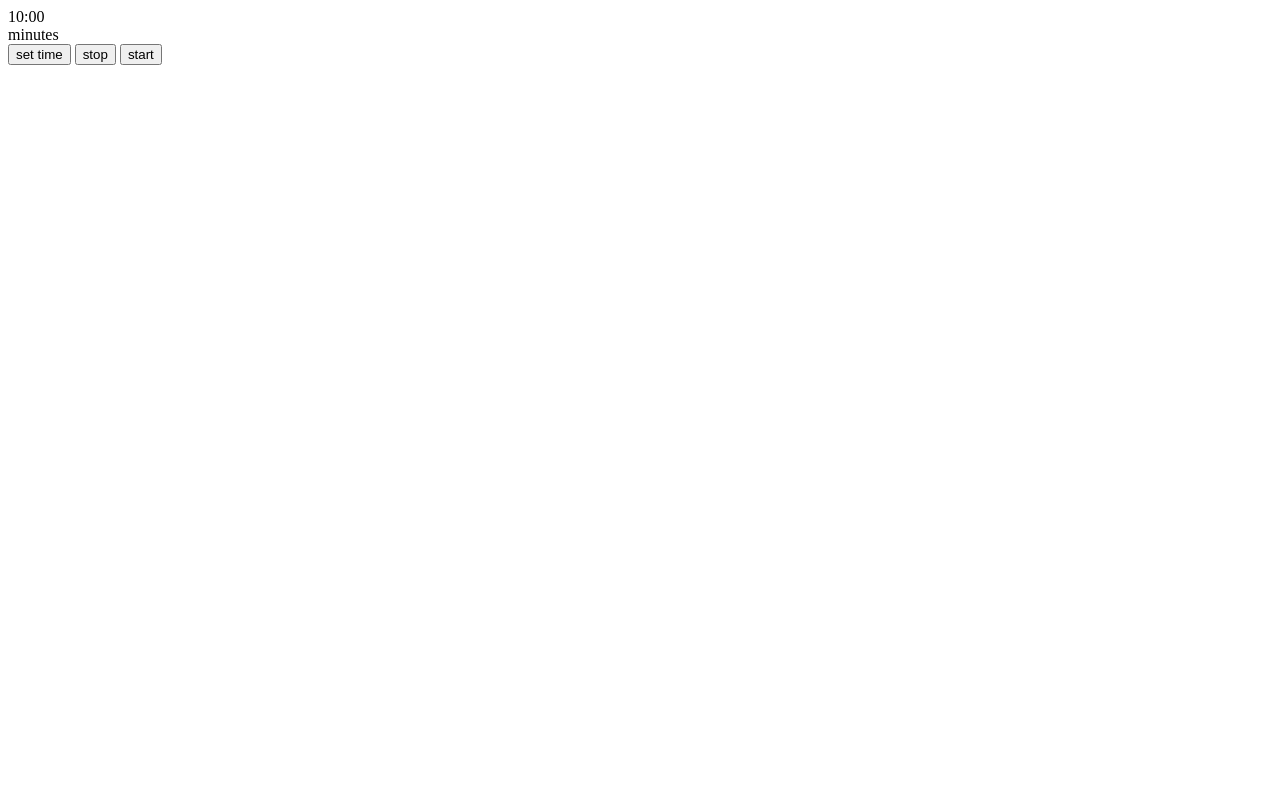
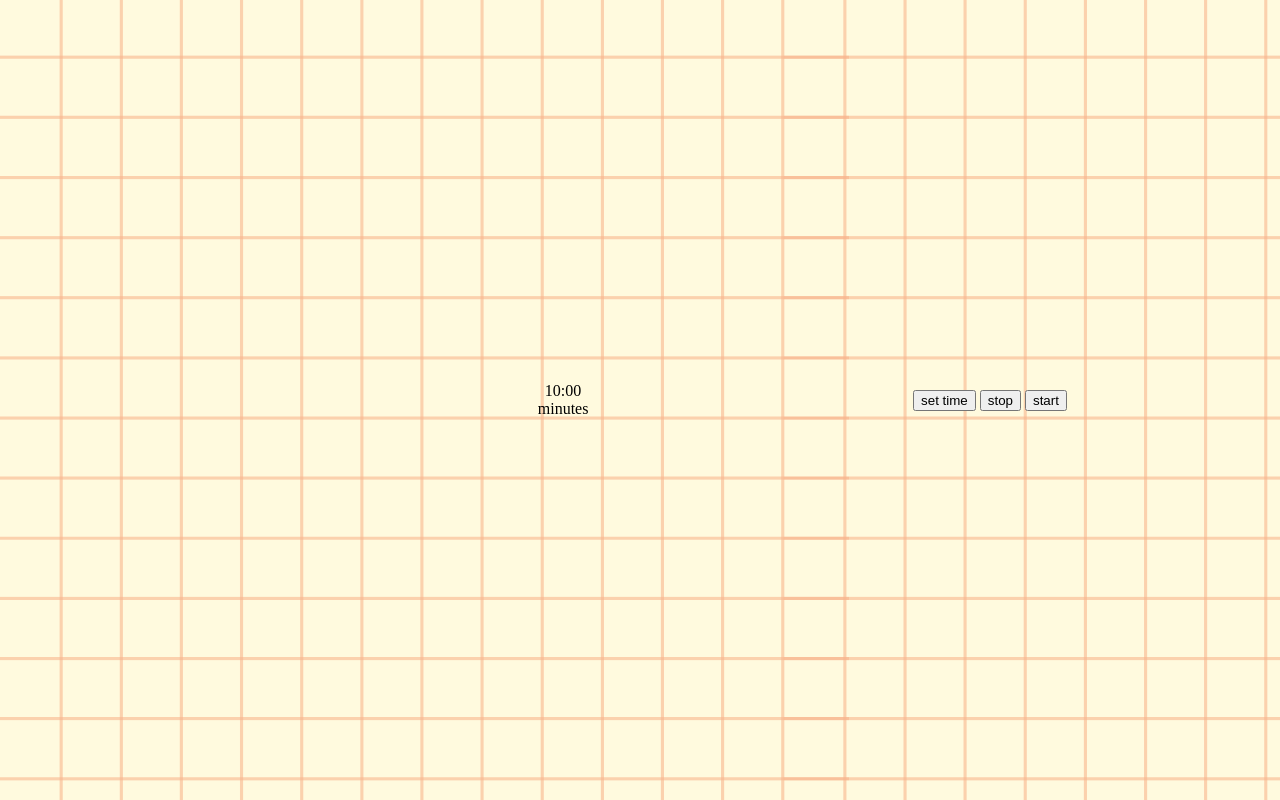
Before and after one commit to solandisAK/lil-timer, a plain HTML site: page index.html in a window 1280 px wide. Drawn offline with Linux system fonts and the light colour scheme.

Commit message:
idk bruh

```diff
--- a/styles.css
+++ b/styles.css
@@ -1,3 +1,29 @@
 :root {
     --background-color: rgb(251, 254, 221);
 }
+
+body {
+    height: 100vh; /* Make body full viewport height */
+    margin: 0;     /* Remove default margin */
+    display: flex;
+    justify-content: center; /* Centers horizontally */
+    align-items: center;     /* Centers vertically */
+
+    background-image: url("assets/background.png");
+    background-size: cover;
+    background-repeat: no-repeat;
+}
+
+#timer {
+    display: flex;
+    flex-direction: column; /* Stack children vertically */
+    justify-content: center; /* Centers content vertically */
+    align-items: center;    /* Centers content horizontally */
+
+    /* background-image: url('assets/window2.png'); */
+    background-size: contain; /* or cover */
+    background-repeat: no-repeat;
+
+    width: 700px;
+    height: 600px;
+}
```
Also changed, not shown: index.html (+2 -0 lines), assets/made-bg.png (added).
